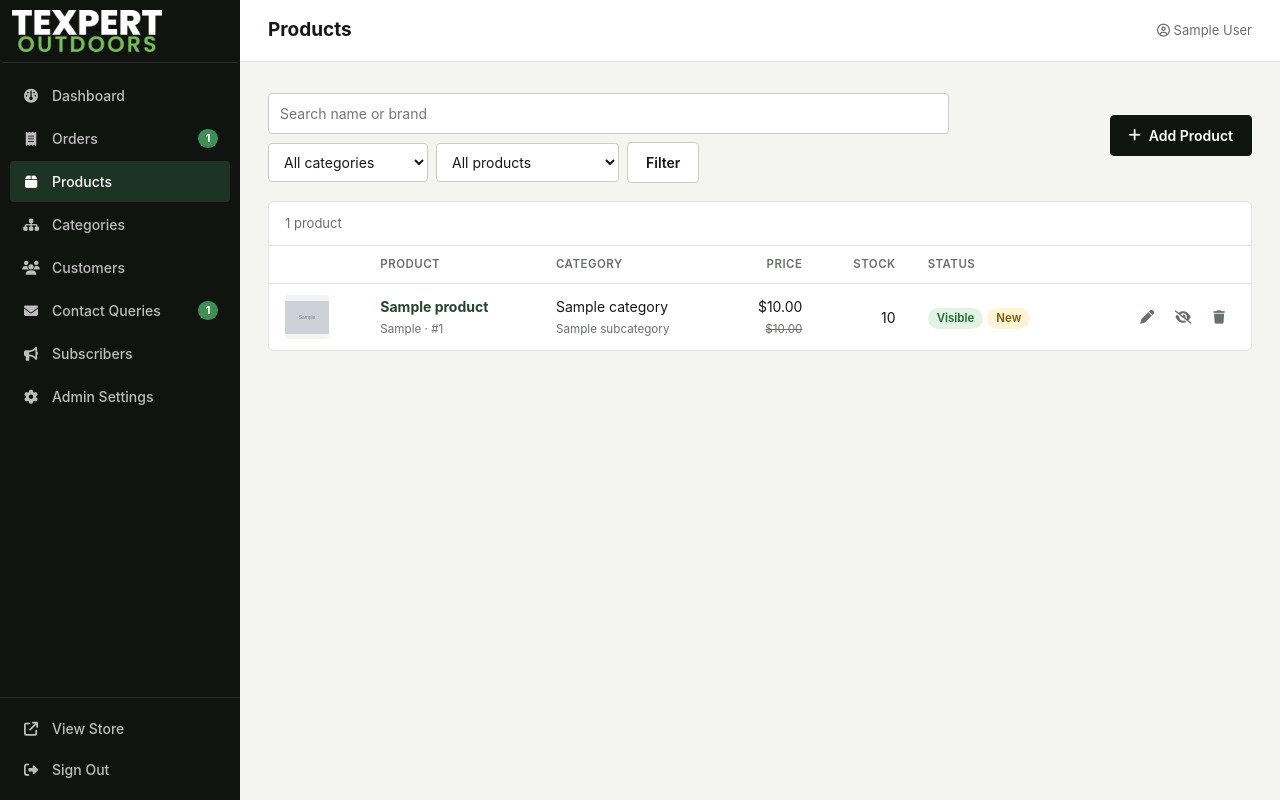
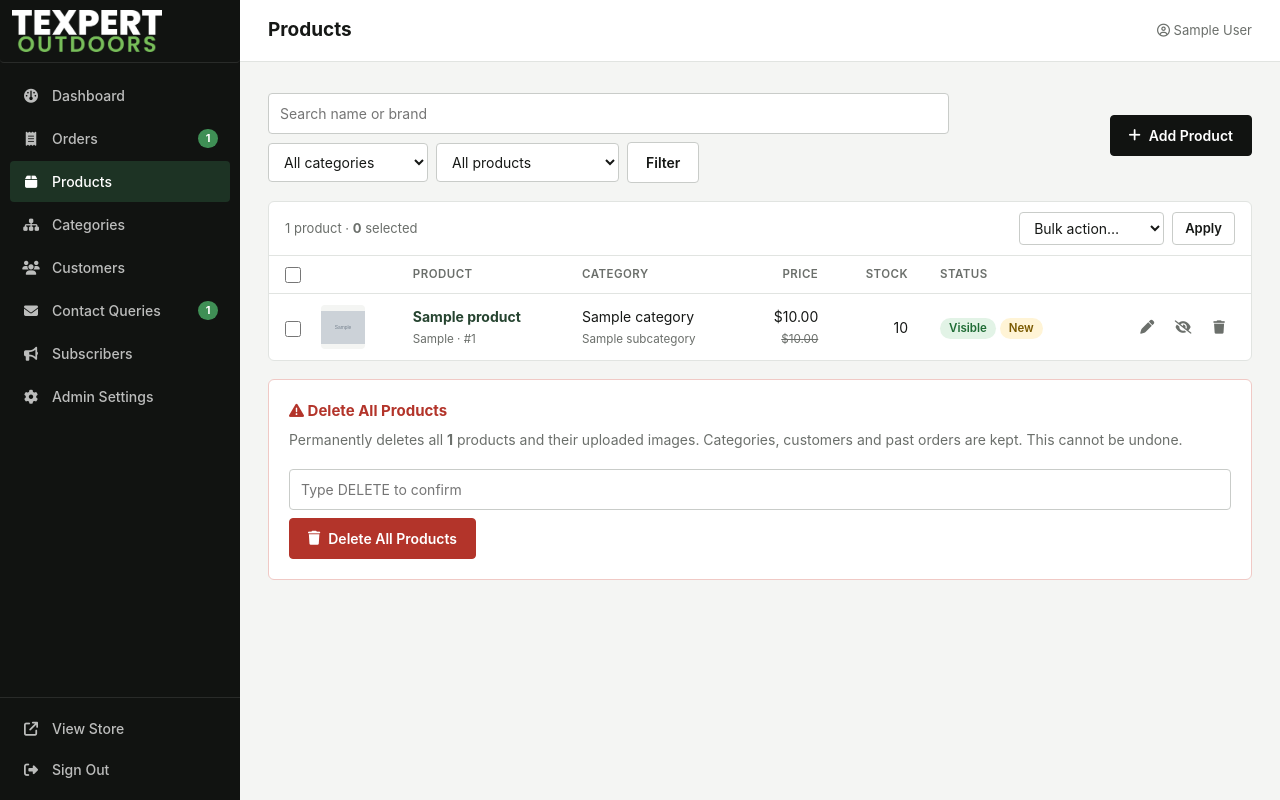
Before and after one commit to asifaslamibu/texpert-outdoor, a PHP site: page /admin/products.php in a window 1280 px wide. Run offline with PHP 8.4, Linux system fonts and the light colour scheme; the visitor is signed in with stand-in values (Sample User, id 1); tables that the repository leaves empty hold one stand-in row (values such as "Sample post"); grey boxes marked "Sample" are stand-in pictures.

Commit message:
Admin: bulk product actions and delete all products
Select products to show, hide or delete them together, and a
"Delete All Products" danger zone that needs DELETE typed to
confirm. Uploaded images are removed; past orders are kept.

Co-Authored-By: Claude Opus 5.5 <noreply@anthropic.com>

```diff
--- a/admin/_init.php
+++ b/admin/_init.php
@@ -104,7 +104,7 @@ function admin_header(string $title, string $active): void
   <title><?= e($title) ?> | Texpert Admin</title>
   <link rel="icon" type="image/png" href="../assets/images/favicon-01.png">
   <link rel="stylesheet" href="https://cdnjs.cloudflare.com/ajax/libs/font-awesome/6.5.1/css/all.min.css">
-  <link rel="stylesheet" href="admin.css?v=2">
+  <link rel="stylesheet" href="admin.css?v=3">
 </head>
 <body>
   <aside class="side" id="side">
--- a/admin/admin.css
+++ b/admin/admin.css
@@ -167,3 +167,15 @@ input:focus, select:focus, textarea:focus { outline: none; border-color: var(--g
   .sub-list { margin-left: 8px; }
   .sub-list input { min-width: 0; }
 }
+
+/* ----- bulk actions & danger zone ----- */
+.bulk-bar { display: flex; flex-wrap: wrap; align-items: center; gap: 8px; padding: 10px 16px; border-bottom: 1px solid var(--border); }
+.bulk-bar span { margin-right: auto; font-size: 13px; }
+.bulk-bar select { width: auto; margin: 0; padding: 6px 10px; }
+.table .sel { width: 36px; padding-right: 0; }
+.table .sel input { width: 16px; height: 16px; accent-color: var(--green-700); vertical-align: middle; }
+.danger-zone { border-color: #f0c9c5; }
+.danger-zone h2 { color: var(--red); margin-bottom: 6px; }
+.danger-zone p { margin-bottom: 14px; }
+.danger-btn { background: var(--red); border-color: var(--red); }
+.danger-btn:hover { background: #8f271f; border-color: #8f271f; }
--- a/admin/login.php
+++ b/admin/login.php
@@ -32,7 +32,7 @@ if (is_post()) {
   <meta name="robots" content="noindex, nofollow">
   <title>Sign In | Texpert Admin</title>
   <link rel="icon" type="image/png" href="../assets/images/favicon-01.png">
-  <link rel="stylesheet" href="admin.css?v=2">
+  <link rel="stylesheet" href="admin.css?v=3">
 </head>
 <body class="auth-page">
   <main class="auth-card">
--- a/admin/products.php
+++ b/admin/products.php
@@ -2,18 +2,51 @@
 require_once __DIR__ . '/_init.php';
 require_admin();
 
+// Deletes products and their uploaded images (stock images in assets/ are kept). Past orders keep
+// their own copy of each item's name and price, so order history is unaffected.
+function delete_products(?array $ids): int
+{
+    $where = $ids === null ? '' : ' WHERE id IN (' . implode(',', array_fill(0, count($ids), '?')) . ')';
+    $params = $ids ?? [];
+    $images = query("SELECT image FROM products$where", $params)->fetchAll(PDO::FETCH_COLUMN);
+    $count = query("DELETE FROM products$where", $params)->rowCount();
+    foreach ($images as $img) {
+        if (str_starts_with((string)$img, 'uploads/products/')) @unlink(APP_ROOT . '/' . $img);
+    }
+    return $count;
+}
+
 if (is_post()) {
     check_csrf();
     $id = (int)($_POST['id'] ?? 0);
-    if (($_POST['action'] ?? '') === 'toggle') {
+    $action = $_POST['action'] ?? '';
+    $ids = array_values(array_unique(array_filter(array_map('intval', (array)($_POST['ids'] ?? [])))));
+
+    if ($action === 'toggle') {
         query('UPDATE products SET is_active = 1 - is_active WHERE id = ?', [$id]);
         flash('Product visibility updated.');
     }
-    if (($_POST['action'] ?? '') === 'delete') {
-        $img = (string)query('SELECT image FROM products WHERE id = ?', [$id])->fetchColumn();
-        query('DELETE FROM products WHERE id = ?', [$id]);
-        if (str_starts_with($img, 'uploads/products/')) @unlink(APP_ROOT . '/' . $img);
+    if ($action === 'delete') {
+        delete_products([$id]);
         flash('Product deleted.');
+    }
+    if (in_array($action, ['bulk_delete', 'bulk_hide', 'bulk_show'], true)) {
+        if (!$ids) {
+            flash('Select at least one product first.', 'err');
+        } elseif ($action === 'bulk_delete') {
+            flash(delete_products($ids) . ' product(s) deleted.');
+        } else {
+            $in = implode(',', array_fill(0, count($ids), '?'));
+            $n = query("UPDATE products SET is_active = ? WHERE id IN ($in)", [$action === 'bulk_show' ? 1 : 0, ...$ids])->rowCount();
+            flash("$n product(s) " . ($action === 'bulk_show' ? 'shown in' : 'hidden from') . ' the store.');
+        }
+    }
+    if ($action === 'delete_all') {
+        if (trim($_POST['confirm'] ?? '') !== 'DELETE') {
+            flash('Nothing was deleted. Type DELETE (in capitals) to confirm.', 'err');
+        } else {
+            flash(delete_products(null) . ' product(s) deleted. Your categories and past orders were kept.');
+        }
     }
     redirect('products.php?' . http_build_query(array_intersect_key($_GET, array_flip(['q', 'cat', 'stock', 'page']))));
 }
@@ -57,13 +90,24 @@ admin_header('Products', 'products');
 </div>
 
 <section class="card flush">
-  <p class="card-meta"><?= $total ?> product<?= $total === 1 ? '' : 's' ?></p>
+  <form method="post" id="bulkForm" class="bulk-bar" onsubmit="return confirmBulk(event)">
+    <?= csrf_field() ?>
+    <span class="muted"><?= $total ?> product<?= $total === 1 ? '' : 's' ?> · <strong id="selCount">0</strong> selected</span>
+    <select name="action" aria-label="Bulk action">
+      <option value="">Bulk action…</option>
+      <option value="bulk_show">Show in store</option>
+      <option value="bulk_hide">Hide from store</option>
+      <option value="bulk_delete">Delete selected</option>
+    </select>
+    <button class="btn btn-light btn-sm">Apply</button>
+  </form>
   <div class="table-wrap">
   <table class="table">
-    <thead><tr><th></th><th>Product</th><th>Category</th><th class="num">Price</th><th class="num">Stock</th><th>Status</th><th></th></tr></thead>
+    <thead><tr><th class="sel"><input type="checkbox" id="selAll" aria-label="Select all on this page"></th><th></th><th>Product</th><th>Category</th><th class="num">Price</th><th class="num">Stock</th><th>Status</th><th></th></tr></thead>
     <tbody>
     <?php foreach ($rows as $p): ?>
       <tr>
+        <td class="sel"><input type="checkbox" name="ids[]" value="<?= $p['id'] ?>" form="bulkForm" class="sel-box" aria-label="Select <?= e($p['name']) ?>"></td>
         <td><span class="thumb"><?php if ($p['image']): ?><img src="<?= e(img_url($p['image'])) ?>" alt="" loading="lazy"><?php endif; ?></span></td>
         <td><a href="product-edit.php?id=<?= $p['id'] ?>"><strong><?= e($p['name']) ?></strong></a><br><small class="muted"><?= e($p['brand']) ?> · #<?= $p['id'] ?></small></td>
         <td><?= e($p['cat_name']) ?><br><small class="muted"><?= e($p['sub_name']) ?></small></td>
@@ -79,7 +123,7 @@ admin_header('Products', 'products');
         </td>
       </tr>
     <?php endforeach; ?>
-    <?php if (!$rows): ?><tr><td colspan="7" class="muted center">No products found.</td></tr><?php endif; ?>
+    <?php if (!$rows): ?><tr><td colspan="8" class="muted center">No products found.</td></tr><?php endif; ?>
     </tbody>
   </table>
   </div>
@@ -91,4 +135,37 @@ admin_header('Products', 'products');
   </nav>
   <?php endif; ?>
 </section>
+
+<?php $allCount = (int)query('SELECT COUNT(*) FROM products')->fetchColumn(); ?>
+<?php if ($allCount): ?>
+<section class="card danger-zone">
+  <h2><i class="fa-solid fa-triangle-exclamation"></i> Delete All Products</h2>
+  <p class="muted">Permanently deletes all <strong><?= $allCount ?></strong> products and their uploaded images. Categories, customers and past orders are kept. This cannot be undone.</p>
+  <form method="post" class="filters-row" onsubmit="return window.confirm('Delete ALL <?= $allCount ?> products permanently?')">
+    <?= csrf_field() ?><input type="hidden" name="action" value="delete_all">
+    <input name="confirm" placeholder='Type DELETE to confirm' autocomplete="off" required pattern="DELETE" title="Type DELETE in capitals">
+    <button class="btn danger-btn"><i class="fa-solid fa-trash"></i> Delete All Products</button>
+  </form>
+</section>
+<?php endif; ?>
+
+<script>
+  const boxes = [...document.querySelectorAll('.sel-box')];
+  const selAll = document.getElementById('selAll');
+  const updateCount = () => {
+    const n = boxes.filter(b => b.checked).length;
+    document.getElementById('selCount').textContent = n;
+    selAll.checked = n > 0 && n === boxes.length;
+    selAll.indeterminate = n > 0 && n < boxes.length;
+  };
+  selAll.addEventListener('change', () => { boxes.forEach(b => { b.checked = selAll.checked; }); updateCount(); });
+  boxes.forEach(b => b.addEventListener('change', updateCount));
+  function confirmBulk(e) {
+    const action = e.target.elements.namedItem('action').value;
+    const n = boxes.filter(b => b.checked).length;
+    if (!action) { alert('Choose a bulk action.'); return false; }
+    if (!n) { alert('Select at least one product.'); return false; }
+    return action !== 'bulk_delete' || confirm(`Delete ${n} selected product(s) permanently?`);
+  }
+</script>
 <?php admin_footer();
```
